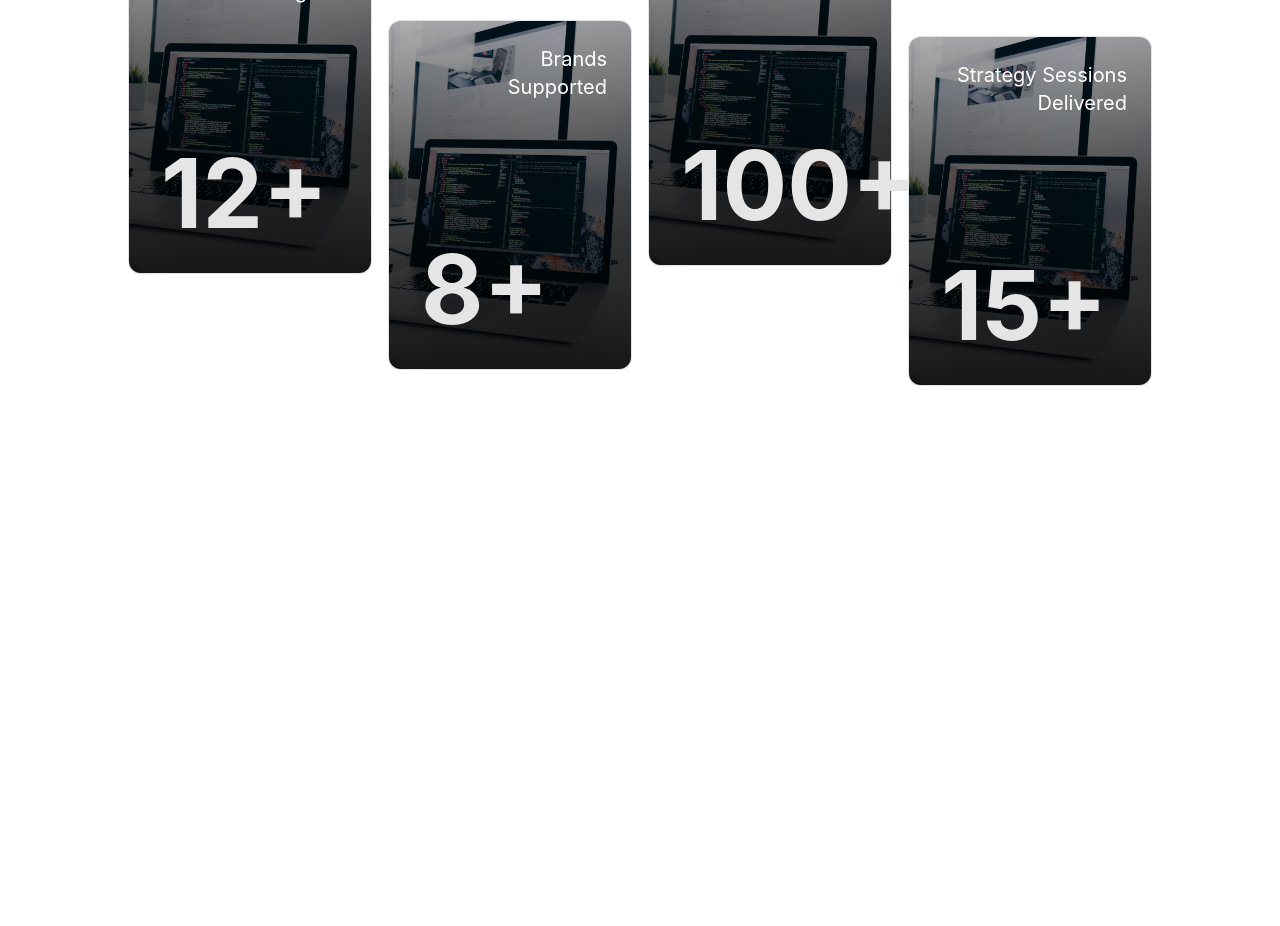
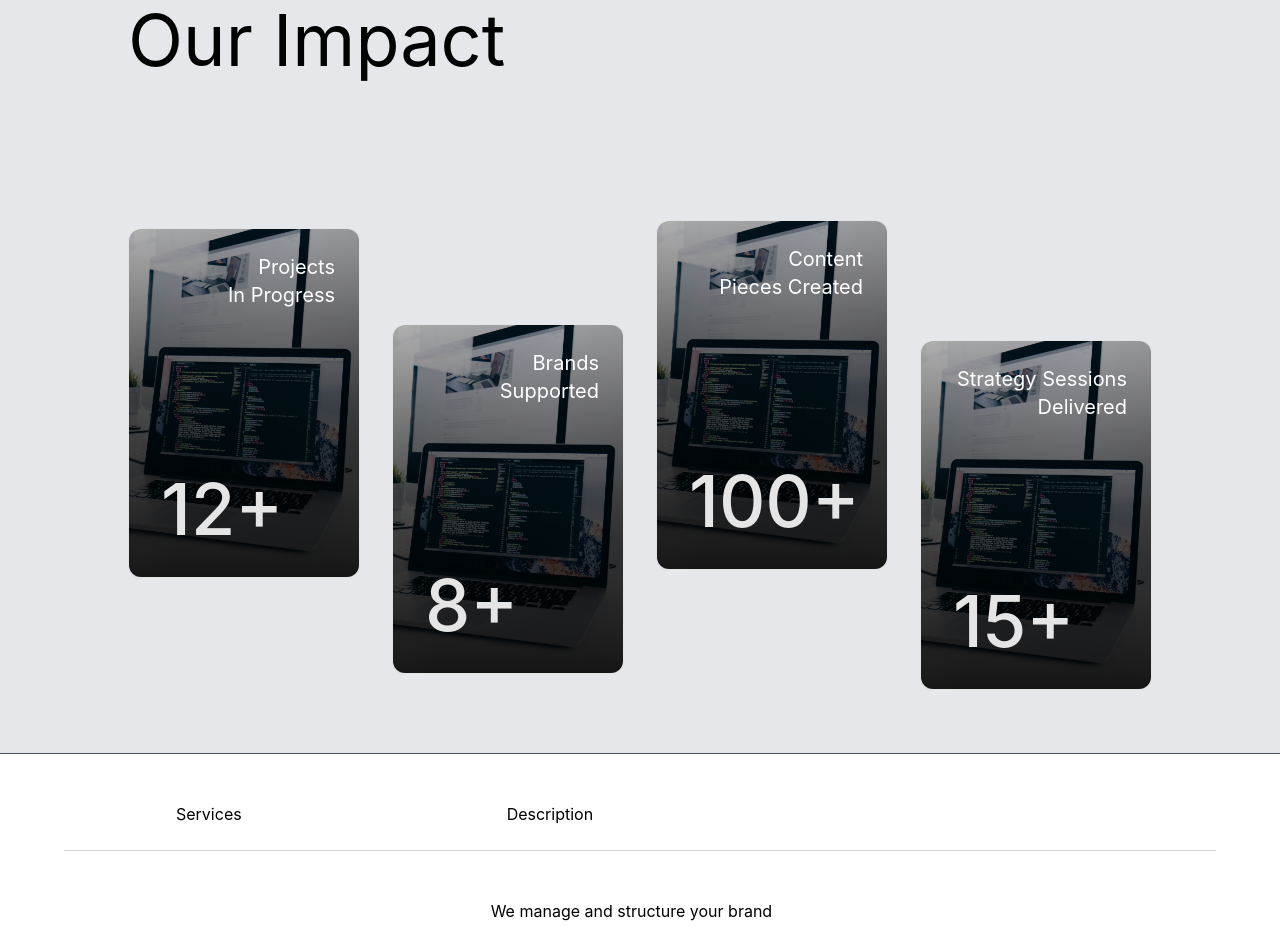
Before and after one commit to Jhoe28/beamwaymedia, a React (Vite) app in the folder Client/: page / in a window 1280 px wide. Shown: the part 1860-2786 px from the top of the page. Before the commit the page ends 2278 px from the top, so only its background shows below. Built offline with nearby package versions, Linux system fonts and the light colour scheme.

Commit message:
version 2

```diff
--- a/Client/src/App.jsx
+++ b/Client/src/App.jsx
@@ -6,6 +6,7 @@ import Services from './pages/Services'
 import ServiceDetail from './pages/ServiceDetail'
 import Contact from './pages/Contact'
 import Navbar from './components/common/Navbar'
+import Footer from './components/common/Footer'
 
 
 const App = () => {
@@ -20,6 +21,7 @@ const App = () => {
           <Route path='/services/:slug' element={<ServiceDetail />} />
           <Route path='/contact' element={<Contact />} />
         </Routes>
+        <Footer />
       </BrowserRouter>
     </>
   )
--- a/Client/src/assets/assets.js
+++ b/Client/src/assets/assets.js
@@ -26,48 +26,56 @@ const serviceData = [
         slug: "social-media-marketing-management",
         title: "Social Media Marketing/Management",
         img: socialMediaIcon,
+        description: "We manage and structure your brand presence across social platforms through intentional content planning, consistent publishing, and engagement strategies that build visibility, strengthen recognition, and keep your brand active in front of the right audience.",
     },
     {
         id: 2,
         slug: "brand-storytelling",
         title: "Brand Storytelling",
         img: brandStoryTellingIcon,
+        description: "We shape how your brand is understood by building clear, strategic narratives that communicate your identity, values, and purpose in a way that connects with your audience and strengthens perception.",
     },
     {
         id: 3,
         slug: "lead-generation",
         title: "Lead Generation",
         img: leadGenerationIcon,
+        description: "We build systems that attract and filter the right audience for your brand, creating structured pathways that turn attention into qualified interest and potential customers.",
     },
     {
         id: 4,
         slug: "marketing-consultancy",
         title: "Marketing Consultancy",
         img: marketingConsultancyIcon,
+        description: "We provide clear strategic direction to help brands make better marketing decisions, offering insight, structure, and guidance that improves clarity and long-term growth",
     },
     {
         id: 5,
         slug: "digital-marketing-services",
         title: "Digital Marketing Services",
         img: digitalMarketingIcon,
+        description: "We develop structured marketing systems that improve how your brand reaches, targets, and engages its audience, focusing on visibility, positioning, and sustainable growth through intentional digital strategies.",
     },
     {
         id: 6,
         slug: "advertising-campaigns",
         title: "Advertising Campaigns",
         img: advertisingIcon,
+        description: "We design and manage advertising campaigns that are built to drive visibility and reach the right audience through clear strategy, strong creative direction, and continuous performance tracking for better results.",
     },
     {
         id: 7,
         slug: "website-design-and-development",
         title: "Website Design and Development",
         img: websiteDesignIcon,
+        description: "We design structured and purposeful websites that communicate your brand clearly, improve user experience, and guide visitors towards understanding your offer and taking meaningful action.",
     },
     {
         id: 8,
         slug: "pr-and-communication",
         title: "PR & Communication",
         img: consultancyIcon,
+        description: "We manage and shape how your brand is perceived publicly through consistent messaging, strategic communication, and positioning that builds trust and strengthens reputation.",
     }
 ]
 
--- a/Client/src/components/Hero.jsx
+++ b/Client/src/components/Hero.jsx
@@ -3,12 +3,12 @@ import assets from '../assets/assets'
 
 const Hero = (props) => {
   return (
-    <div className="flex flex-col max-md:gap-20 md:flex-row items-center justify-between py-8 md:py-12 mt-0 px-4 md:px-16 lg:px-24 xl:px-32">
-        <div className="flex flex-col items-center md:items-start">
-            <h1 className="text-center md:text-left text-4xl leading-11.5 md:text-5xl md:leading-17 font-semibold max-w-xl text-slate-900">
+    <div className="flex flex-col max-md:gap-20 md:flex-row items-start justify-between py-16 md:py-12 mt-0 px-4 md:px-16 lg:px-24 xl:px-32">
+        <div className="flex flex-col items-start md:items-start">
+            <h1 className="text-left md:text-left text-5xl leading-11.5 md:text-5xl md:leading-17 font-semibold max-w-xl text-slate-900">
                 {props.heading}
             </h1>
-            <p className="text-center md:text-left text-sm text-slate-700 max-w-lg mt-2">
+            <p className="text-left md:text-left text-sm text-slate-700 max-w-lg mt-2">
                 {props.subheading}
                 <br/><br/>
                 {props.positioning}
--- /dev/null
+++ b/Client/src/components/ServiceDescription.jsx
@@ -0,0 +1,22 @@
+import React from 'react'
+
+const ServiceDescription = ({ icon, title, description, accentImg }) => {
+  return (
+    <>
+        <div className='grid grid-cols-1 md:grid-cols-3 gap-8 py-6 px-4 sm:px-6 md:px-12 lg:px-16 xl:px-24 hover:bg-gray-200 rounded-lg transition-colors'>
+            <div className='flex items-center gap-4'>
+                <img src={icon} alt={title} className='w-12 h-12' />
+                <h2 className='text-2xl font-medium'>{title}</h2>
+            </div>
+            <div>
+                <p>{description}</p>
+            </div>
+            <div className='flex items-center justify-end'>
+                <img src={accentImg} alt={title} className='w-24' />
+            </div>
+        </div>
+    </>
+)
+}
+
+export default ServiceDescription
--- a/Client/src/components/common/Footer.jsx
+++ b/Client/src/components/common/Footer.jsx
@@ -0,0 +1,9 @@
+import React from 'react'
+
+const Footer = () => {
+  return (
+    <div>Footer</div>
+  )
+}
+
+export default Footer
--- a/Client/src/pages/Home.jsx
+++ b/Client/src/pages/Home.jsx
@@ -4,6 +4,7 @@ import assets from '../assets/assets'
 import { Link } from 'react-router-dom'
 import ServiceTitle from '../components/ServiceTitle'
 import { serviceData } from '../assets/assets'
+import ServiceDescription from '../components/ServiceDescription'
 
 const Home = () => {
   return (
@@ -37,14 +38,17 @@ const Home = () => {
       />
 
       {/* Forth Section */}
-      <div className="grid grid-cols-1 min-[760px]:grid-cols-2 min-[1000px]:grid-cols-4 gap-4 px-4 md:px-16 lg:px-24 xl:px-32 py-4 sm:py-6 md:py-12 lg:py-16 xl:py-24">
+      <div className='flex flex-col justify-around gap-50 bg-gray-200 relative after:absolute after:bottom-0 after:left-0 after:w-full after:h-[1px] after:bg-gray-600 px-4 md:px-16 lg:px-24 xl:px-32 py-6 sm:py-12 md:py-16 lg:py-24 xl:py-32'>
+        <h1 className='text-7xl'>Our Impact</h1>
+
+        <div className="grid grid-cols-1 min-[760px]:grid-cols-2 min-[1000px]:grid-cols-4 gap-8">
           <div style={{backgroundImage: `url(${assets.Projects})`}} className="relative border bg-center bg-cover bg-no-repeat -translate-y-12 border-zinc-200 hover:border-zinc-300 transition-colors rounded-xl p-6 flex flex-col justify-between h-[350px] group">
             {/* Dark gradient overlay */}
             <div className="absolute inset-0 rounded-xl bg-gradient-to-t from-black/90 via-black/70 to-black/30 group-hover:from-black/70 group-hover:via-black/50 group-hover:to-black/20 transition-all duration-300" />
 
             {/* Content stays on top */}
             <p className="text-xl text-right text-white relative z-10">Projects <br/>In Progress</p>
-          <p className="text-2xl text-neutral-200 mb-2 px-2 relative z-10"><span className="font-bold text-8xl">12+</span></p>
+            <p className="text-2xl text-neutral-200 mb-2 px-2 relative z-10"><span className="font-medium text-7xl">12+</span></p>
           </div>
           <div style={{backgroundImage: `url(${assets.Projects})`}} className="relative border bg-center bg-cover bg-no-repeat translate-y-12 border-zinc-200 hover:border-zinc-300 transition-colors rounded-xl p-6 flex flex-col justify-between h-[350px] group">
             {/* Dark gradient overlay */}
@@ -52,7 +56,7 @@ const Home = () => {
 
             {/* Content stays on top */}
             <p className="text-xl text-right text-white relative z-10">Brands <br/>Supported</p>
-          <p className="text-2xl text-neutral-200 mb-2 px-2 relative z-10"><span className="font-bold text-8xl">8+</span></p>
+            <p className="text-2xl text-neutral-200 mb-2 px-2 relative z-10"><span className="font-medium text-7xl">8+</span></p>
           </div>
           <div style={{backgroundImage: `url(${assets.Projects})`}} className="relative border bg-center bg-cover bg-no-repeat -translate-y-14 border-zinc-200 hover:border-zinc-300 transition-colors rounded-xl p-6 flex flex-col justify-between h-[350px] group">
             {/* Dark gradient overlay */}
@@ -60,7 +64,7 @@ const Home = () => {
 
             {/* Content stays on top */}
             <p className="text-xl text-right text-white relative z-10">Content <br/>Pieces Created</p>
-          <p className="text-2xl text-neutral-200 mb-2 px-2 relative z-10"><span className="font-bold text-8xl">100+</span></p>
+            <p className="text-2xl text-neutral-200 mb-2 px-2 relative z-10"><span className="font-medium text-7xl">100+</span></p>
           </div>
           <div style={{backgroundImage: `url(${assets.Projects})`}} className="relative border bg-center bg-cover bg-no-repeat translate-y-16 border-zinc-200 hover:border-zinc-300 transition-colors rounded-xl p-6 flex flex-col justify-between h-[350px] group">
             {/* Dark gradient overlay */}
@@ -68,9 +72,37 @@ const Home = () => {
 
             {/* Content stays on top */}
             <p className="text-xl text-right text-white relative z-10">Strategy Sessions <br/>Delivered</p>
-          <p className="text-2xl text-neutral-200 mb-2 px-2 relative z-10"><span className="font-bold text-8xl">15+</span></p>
+            <p className="text-2xl text-neutral-200 mb-2 px-2 relative z-10"><span className="font-medium text-7xl">15+</span></p>
           </div>
 
+        </div>
+      </div>
+
+      {/* Fifth Section */}
+      <div className='px-0 md:px-6 lg:px-12 xl:px-16 py-1 sm:py-4 md:py-6 lg:py-12'>
+        <div className='grid grid-cols-1 md:grid-cols-3 gap-8 pb-6 px-4 sm:px-6 md:px-12 lg:px-16 xl:px-24 mb-6 border-b border-gray-300'>
+          <div className='flex items-center gap-4'>
+            <img src="" alt="" />
+            <p>Services</p>
+          </div>
+          <div className='flex items-center gap-4'>
+            <img src="" alt="" />
+            <p>Description</p>
+          </div>
+          <div className='flex items-center gap-4'>
+            <img src="" alt="" />
+          </div>
+        </div>
+
+        {serviceData.map((service) => (
+          <ServiceDescription
+            key={service.id}
+            icon={service.img}
+            title={service.title}
+            description={service.description}
+            accentImg={service.accentImg}
+          />
+        ))}
       </div>
     </>
   )
```
Lines whose indentation alone changed are shown as unchanged.
